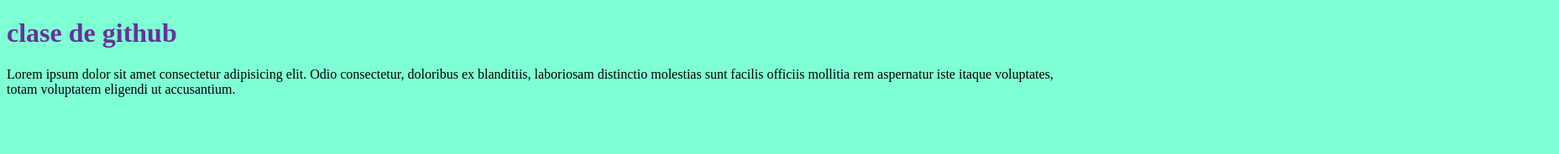
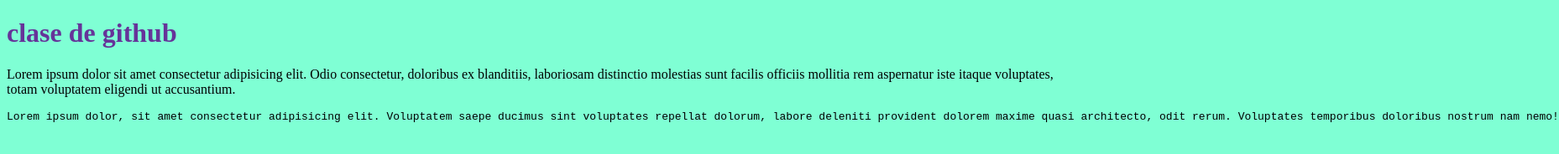
Before and after one commit to leoacevedo2/leoacevedo2, a plain HTML site: page index.html in a window 1280 px wide. Shown: the whole page at 84% size, 1857 px wide, since content can reach past the window. Drawn offline with Linux system fonts and the light colour scheme.

Commit message:
inserto una etiqueta pre

```diff
--- a/index.html
+++ b/index.html
@@ -11,5 +11,7 @@
     <h1>clase de github</h1>
 
     <p>Lorem ipsum dolor sit amet consectetur adipisicing elit. Odio consectetur, doloribus ex blanditiis, laboriosam distinctio molestias sunt facilis officiis mollitia rem aspernatur iste itaque voluptates, totam voluptatem eligendi ut accusantium.</p>
+
+    <pre>Lorem ipsum dolor, sit amet consectetur adipisicing elit. Voluptatem saepe ducimus sint voluptates repellat dolorum, labore deleniti provident dolorem maxime quasi architecto, odit rerum. Voluptates temporibus doloribus nostrum nam nemo!</pre>
 </body>
 </html>
```
